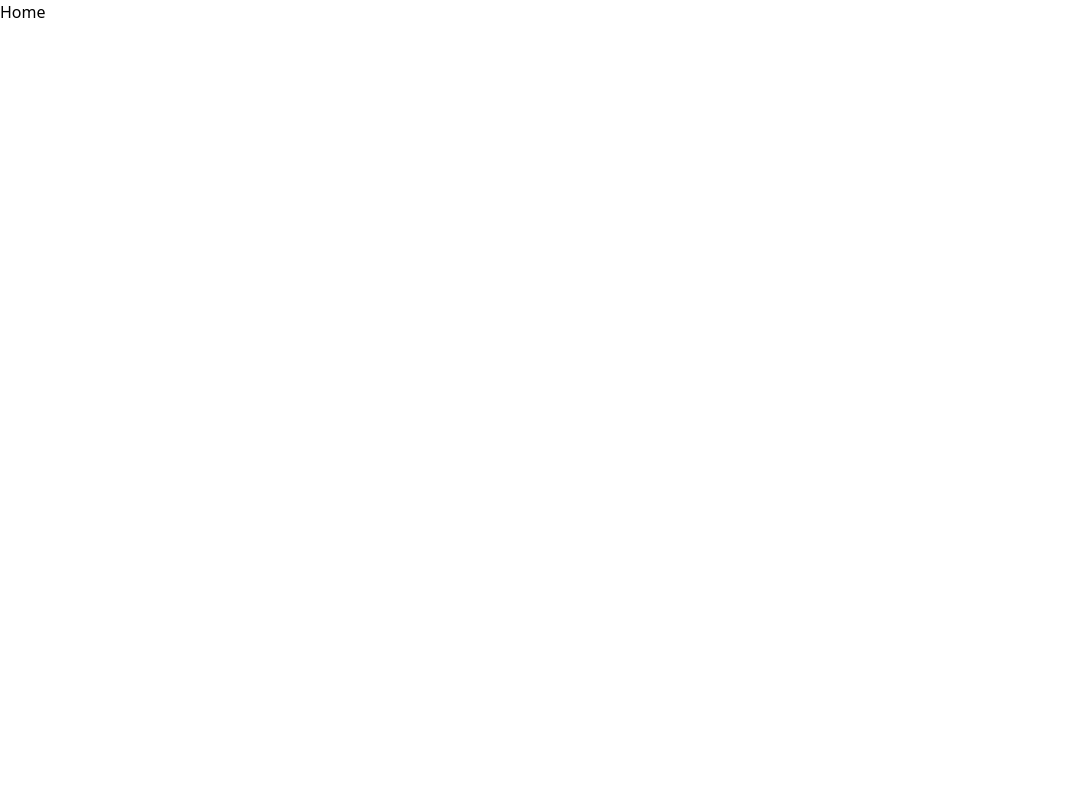
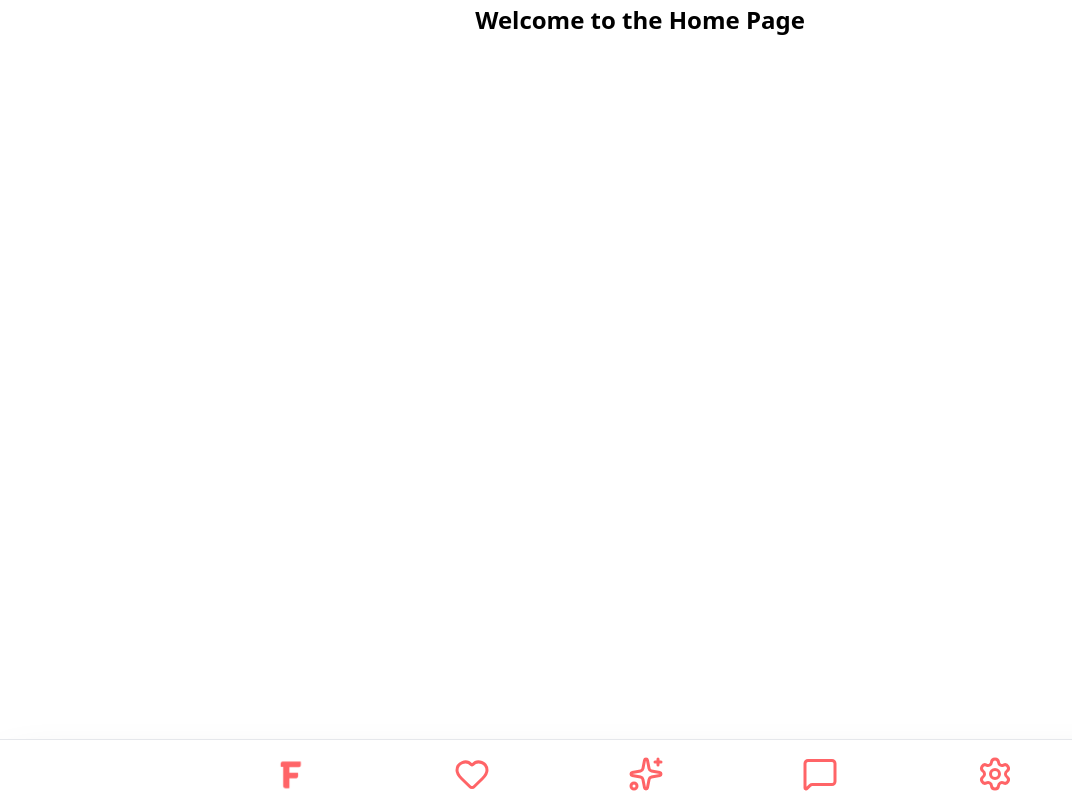
Before and after one commit to digiigrowblog-hash/merriage, a Next.js app: page /home in a window 1280 px wide. Shown: the whole page, without its empty margins (0-1072 px from the left). Built offline with nearby package versions, Linux system fonts and the light colour scheme.

Commit message:
add new footer to the home

```diff
--- a/src/app/home/page.tsx
+++ b/src/app/home/page.tsx
@@ -1,8 +1,14 @@
 
+import Header from "@/components/mainHeaderFooter/HeaderMain";
 import React from "react";
 
 export default function Home(){
     return(
-        <div>Home</div>
+        <div className="min-h-screen max-w-full  py-1">
+            <h1 className="text-2xl font-bold text-center">Welcome to the Home Page</h1>
+            <Header/>
+
+
+        </div>
     )
 }
--- a/src/components/Header.tsx
+++ b/src/components/Header.tsx
@@ -21,8 +21,8 @@ export default function Header() {
 
   return (
     <header className="lexend-headers fixed inset-x-0 top-0 z-40
-    bg-linear-to-b from-[#f3b886]/95 to-[#e89b7c]/80 backdrop-blur-md
-    border-b border-white/20">
+    backdrop-blur-md
+    ">
       <nav className="mx-auto flex max-w-6xl items-center justify-between
       px-4 py-3 md:px-6 lg:px-8">
         {/* Logo */}
--- /dev/null
+++ b/src/components/mainHeaderFooter/Footer.tsx
@@ -0,0 +1,11 @@
+import React from 'react'
+
+const Footer = () => {
+  return (
+    <div>
+
+    </div>
+  )
+}
+
+export default Footer
--- /dev/null
+++ b/src/components/mainHeaderFooter/HeaderMain.tsx
@@ -0,0 +1,62 @@
+import React from "react";
+import { MessageSquare, Heart, Settings, Sparkles } from "lucide-react";
+import Image from "next/image";
+
+const Header = () => {
+  return (
+    <div className="fixed bottom-0 left-0 right-0 z-50 bg-white/80 backdrop-blur-md border-t border-gray-200 shadow-2xl">
+      <div className="max-w-4xl mx-auto px-4 py-1">
+        <div className="flex justify-around items-center gap-2 text-sm">
+          <button
+            className="flex flex-col items-center py-3 px-3.5 rounded-full transition-all
+      duration-200 hover:bg-red-100 active:bg-red-200"
+          >
+            <div className="w-6 h-6 mb-1  rounded-full  ">
+              <Image
+              width={10}
+              height={10}
+              alt={"p"}
+              src={"/images/p.png"}
+              className="size-9"/>
+            </div>
+          </button>
+
+          <button
+            className="flex flex-col items-center py-3 px-3.5"
+          >
+            <div className="w-6 h-6 mb-1  rounded-full  ">
+              <Heart className="text-red-400 size-9"/>
+            </div>
+          </button>
+
+          <button
+            className="flex flex-col items-center py-3 px-3.5 "
+          >
+            <div className="w-6 h-6 mb-1  rounded-full  ">
+              <Sparkles  className="text-red-400 size-9" />
+            </div>
+          </button>
+
+          <button
+            className="flex flex-col items-center py-3 px-3.5 "
+          >
+            <div className="w-6 h-6 mb-1">
+              <MessageSquare  className="text-red-400 size-9" />
+            </div>
+          </button>
+
+          <button
+            className="flex flex-col items-center py-3 px-3.5 "
+          >
+            <div className="w-6 h-6 mb-1">
+              <Settings   className="text-red-400 size-9" />
+            </div>
+          </button>
+
+        </div>
+      </div>
+    </div>
+  );
+};
+
+export default Header;
```
Also changed, not shown: public/images/P.png (added), 1 other file (tests, documents, lock files or other folders).
